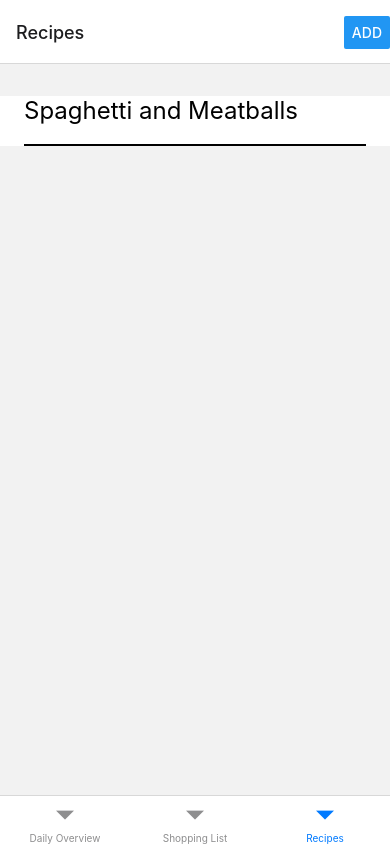
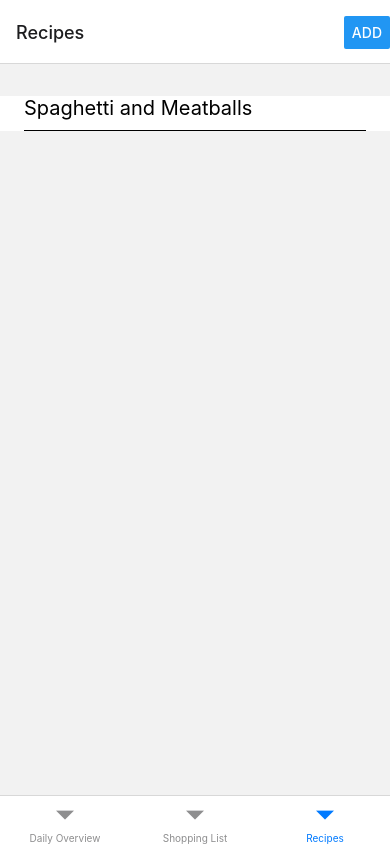
Before and after one commit to abrognara/TestReactApp, a React Native app: screen /RecipeListScreen in a window 390 px wide. Built offline with nearby package versions, Linux system fonts and the light colour scheme.

Commit message:
RecipeListScreen uses DynamicList

```diff
--- a/components/AddRecipeScreen.js
+++ b/components/AddRecipeScreen.js
@@ -46,6 +46,7 @@ const AddRecipeScreen = ({ navigation, route }) => {
                     textList={ingredientsList}
                     setTextList={setIngredientsList}
                     placeholder="Add an Ingredient"
+                    editable
                 />
                 <NextStepBtn />
                 <PrevStepBtn />
@@ -59,6 +60,7 @@ const AddRecipeScreen = ({ navigation, route }) => {
                     textList={stepsList}
                     setTextList={setStepsList}
                     placeholder="Add a Step"
+                    editable
                 />
                 <NextStepBtn />
                 <PrevStepBtn />
--- a/components/DynamicList.js
+++ b/components/DynamicList.js
@@ -12,6 +12,7 @@ import DynamicListItem from './DynamicListItem';
     + Can select rows of input to edit/delete them from the list
 */
 const DynamicList = props => {
+    // TODO for non-editable list, should be no logic related to setTextList
     useEffect(() => {
         const submitUpdate = props.route.params?.submitUpdate;
         const submitDelete = props.route.params?.submitDelete;
@@ -40,11 +41,19 @@ const DynamicList = props => {
         });
     };
 
+    // TODO (case 1) can make a wrapper on top of EditableListItemScreen i.e. EditableRecipeDetails...
+    // TODO (case 2) should be a generic details screen - RecipeDetailsScreen can be a wrapper
     const renderItem = ({ index }) => {
         return <DynamicListItem
             text={props.textList[index]}
-            stackIdx={index}
-            navigation={props.navigation}
+            onPressNavigateFn={props.editable ?
+                () => props.navigation.navigate('EditableListItemScreen',
+                {
+                    text: props.textList[index],
+                    stackIdx: index
+                }) :
+                () => props.navigation.navigate('RecipeDetailsScreen', { key: props.textList[index] })
+            }
         />
     };
     // **** ****
--- a/components/DynamicListItem.js
+++ b/components/DynamicListItem.js
@@ -1,4 +1,4 @@
-import React, { useEffect } from 'react';
+import React from 'react';
 import {
     View,
     Text,
@@ -7,19 +7,13 @@ import {
 } from 'react-native';
 
 // TODO move this definition back into DynamicList file?
-const DynamicListItem = props => {
+const DynamicListItem = ({ text, onPressNavigateFn }) => {
     return (
         <TouchableHighlight
-            onPress={() =>
-                props.navigation.navigate('EditableListItemScreen',
-                {
-                    text: props.text,
-                    stackIdx: props.stackIdx
-                })
-            }
+            onPress={onPressNavigateFn}
         >
             <View style={styles.row}>
-                <Text style={styles.textStyle}>{ props.text }</Text>
+                <Text style={styles.textStyle}>{ text }</Text>
             </View>
         </TouchableHighlight>
     );
--- a/components/RecipeListScreen.js
+++ b/components/RecipeListScreen.js
@@ -3,26 +3,14 @@ import { VirtualizedList, Text, View, TouchableHighlight } from 'react-native';
 import GenericAddItemView from './GenericAddItemView';
 import RootView from './RootView';
 import { DatastoreContext } from './datastore-context';
+import DynamicList from './DynamicList';
 
-const RecipeListScreen = ({ navigation }) => {
+const RecipeListScreen = ({ navigation, route }) => {
     const mockRecipes = {
         'Spaghetti and Meatballs': {}
     };
 
     const recipeKeys = Object.keys(mockRecipes);
-
-    const getItem = (data, index) => ({
-        id: Math.random().toString(12).substring(0),
-        recipeName: recipeKeys[index]
-    });
-
-    const Row = ({ text }) => (
-        <TouchableHighlight onPress={() => navigation.navigate('RecipeDetailsScreen', { key: text })}>
-            <View style={{ backgroundColor: '#ffffff', height: 50, borderBottomWidth: 2 }}>
-                <Text style={{ fontSize: 24 }}>{ text }</Text>
-            </View>
-        </TouchableHighlight>
-    );
 
     // TODO make DynamicList a parent component of this
     return (
@@ -30,11 +18,12 @@ const RecipeListScreen = ({ navigation }) => {
             {datastore => (
                 <RootView>
                     <GenericAddItemView usingAddItemScreen="AddRecipeScreen" navigation={navigation}>
-                        <VirtualizedList
-                            data={recipeKeys}
-                            getItem={getItem}
-                            renderItem={({ item }) => <Row text={item.recipeName} />}
-                            getItemCount={() => recipeKeys.length}
+                        <DynamicList
+                            navigation={navigation}
+                            route={route}
+                            setTextList={null}
+                            textList={recipeKeys}
+                            editable={false}
                         />
                     </GenericAddItemView>
                 </RootView>
--- a/components/TextInputDynamicList.js
+++ b/components/TextInputDynamicList.js
@@ -8,7 +8,7 @@ import DynamicList from './DynamicList';
     + TextInput to add user input in a growable list
     + Can select rows of input to edit/delete them from the list
 */
-const TextInputDynamicList = ({ navigation, route, textList, setTextList, placeholder }) => {
+const TextInputDynamicList = ({ navigation, route, textList, setTextList, placeholder, editable }) => {
     const [input, setInput] = useState('');
 
     const addListItem = () => {
@@ -24,6 +24,7 @@ const TextInputDynamicList = ({ navigation, route, textList, setTextList, placeh
                 route={route}
                 setTextList={setTextList}
                 textList={textList}
+                editable={editable}
             />
             <View>
                 <TextInput
```
